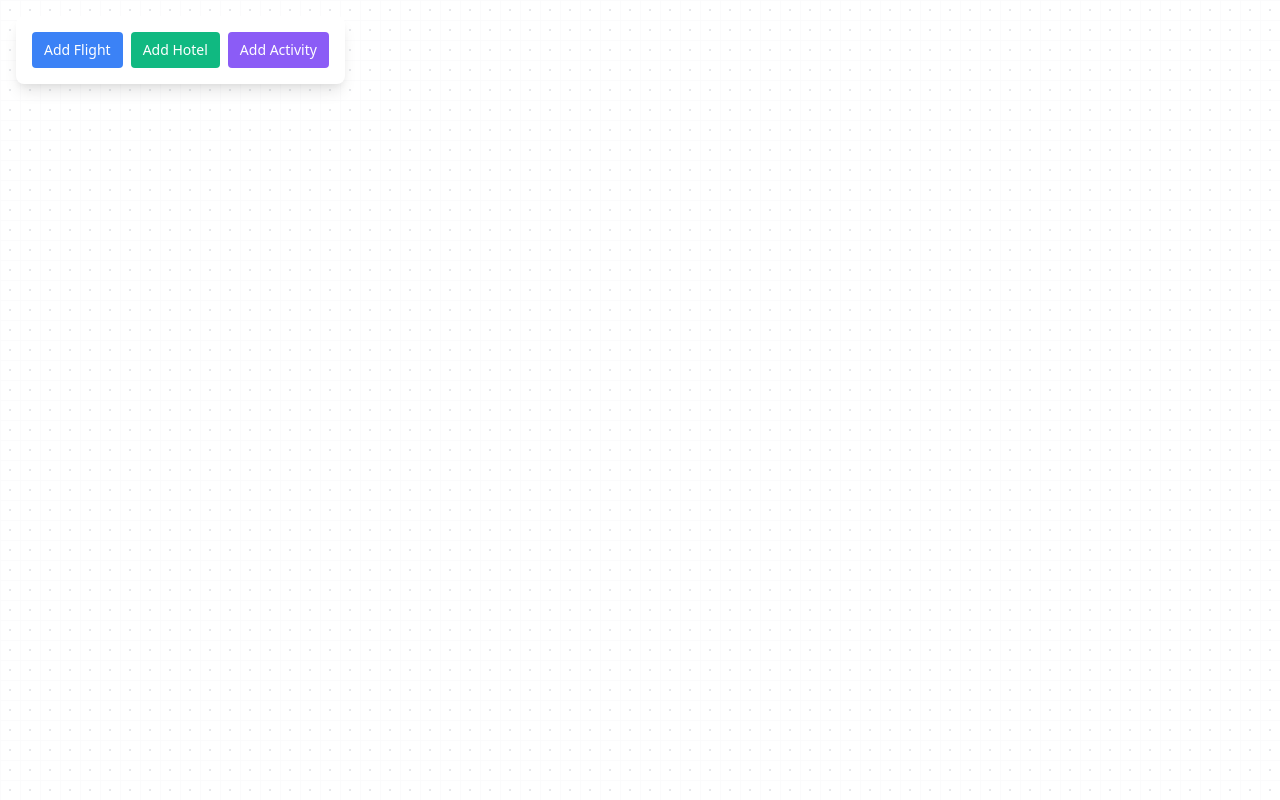
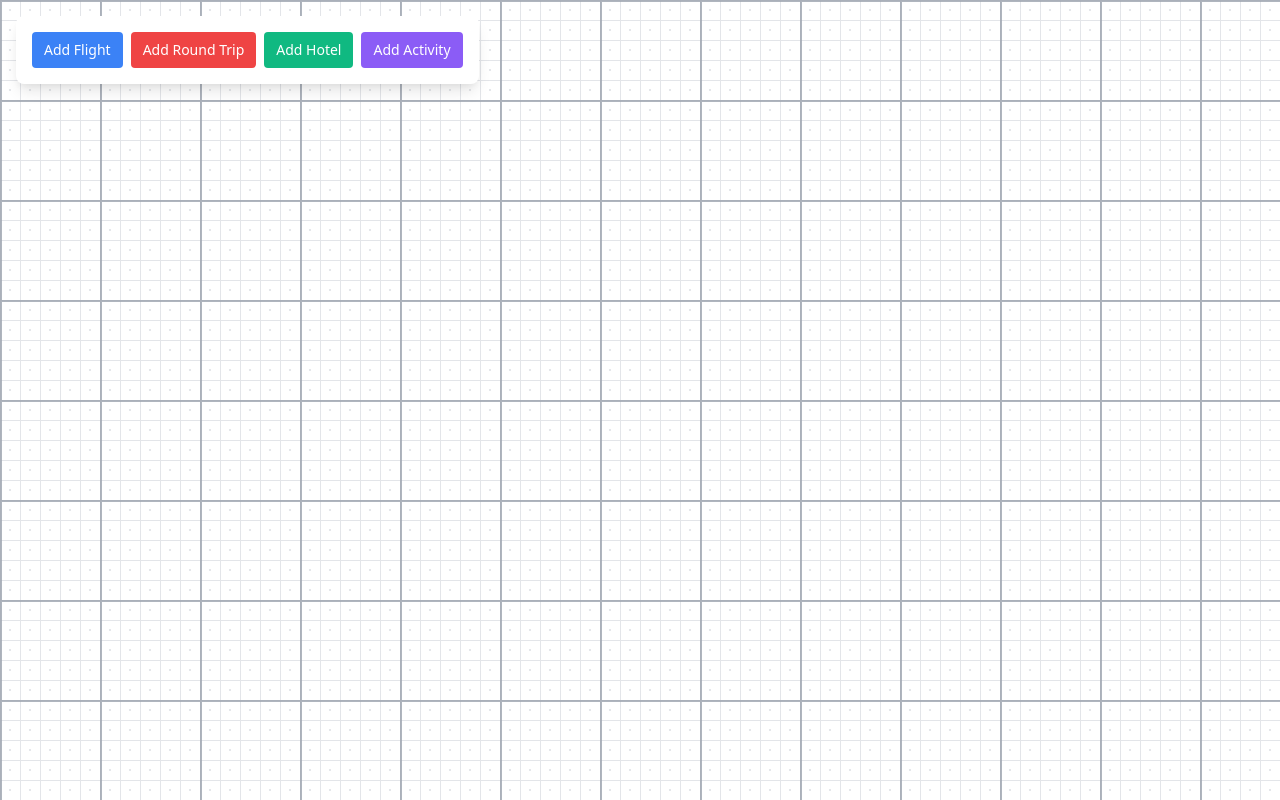
Before and after one commit to luciusscala/canvastest, a React (Vite) app: page / in a window 1280 px wide. Built offline with nearby package versions, Linux system fonts and the light colour scheme.

Commit message:
fixed connector logic

```diff
--- a/src/components/DotGrid.tsx
+++ b/src/components/DotGrid.tsx
@@ -18,17 +18,31 @@ export function DotGrid({ spacing = 20, dotSize = 1 }: DotGridProps) {
         }}
       />
 
-      {/* Subtle grid lines for snapping reference */}
+      {/* Grid lines - more visible */}
       <div
         className="absolute inset-0"
         style={{
           backgroundImage: `
-            linear-gradient(to right, #f3f4f6 1px, transparent 1px),
-            linear-gradient(to bottom, #f3f4f6 1px, transparent 1px)
+            linear-gradient(to right, #d1d5db 1px, transparent 1px),
+            linear-gradient(to bottom, #d1d5db 1px, transparent 1px)
           `,
           backgroundSize: `${spacing}px ${spacing}px`,
           backgroundPosition: '0 0',
-          opacity: 0.3,
+          opacity: 0.6,
+        }}
+      />
+
+      {/* Major grid lines every 5th line */}
+      <div
+        className="absolute inset-0"
+        style={{
+          backgroundImage: `
+            linear-gradient(to right, #9ca3af 2px, transparent 2px),
+            linear-gradient(to bottom, #9ca3af 2px, transparent 2px)
+          `,
+          backgroundSize: `${spacing * 5}px ${spacing * 5}px`,
+          backgroundPosition: '0 0',
+          opacity: 0.8,
         }}
       />
     </div>
--- a/src/components/DraggableBlock.tsx
+++ b/src/components/DraggableBlock.tsx
@@ -2,6 +2,7 @@ import { useDraggable } from '@dnd-kit/core';
 import { useState } from 'react';
 import type { TravelBlock } from '../types/index';
 import { FlightBlock } from './blocks/FlightBlock';
+import { RoundTripFlightBlock } from './blocks/RoundTripFlightBlock';
 import { HotelBlock } from './blocks/HotelBlock';
 import { ActivityBlock } from './blocks/ActivityBlock';
 import { TimelineBlock } from './TimelineBlock';
@@ -40,6 +41,8 @@ export function DraggableBlock({ block }: DraggableBlockProps) {
     switch (block.type) {
       case 'flight':
         return <FlightBlock block={block as any} />;
+      case 'roundtrip-flight':
+        return <RoundTripFlightBlock block={block as any} />;
       case 'hotel':
         return <HotelBlock block={block as any} />;
       case 'activity':
--- a/src/components/Toolbar.tsx
+++ b/src/components/Toolbar.tsx
@@ -1,5 +1,5 @@
 import { useCanvasStore } from '../store/useCanvasStore';
-import type { FlightBlock, HotelBlock, ActivityBlock } from '../types/index';
+import type { FlightBlock, RoundTripFlightBlock, HotelBlock, ActivityBlock } from '../types/index';
 
 export function Toolbar() {
   const { addBlock } = useCanvasStore();
@@ -8,7 +8,7 @@ export function Toolbar() {
     const now = new Date();
     const startTime = new Date(now.getTime() + 2 * 60 * 60 * 1000); // 2 hours from now
     const endTime = new Date(now.getTime() + 7 * 60 * 60 * 1000); // 7 hours from now
-    const duration = (endTime.getTime() - startTime.getTime()) / (1000 * 60 * 60 * 24); // Convert to days
+    const duration = (endTime.getTime() - startTime.getTime()) / (1000 * 60 * 60); // Duration in hours
 
     const flight: FlightBlock = {
       id: `flight-${Date.now()}`,
@@ -30,7 +30,7 @@ export function Toolbar() {
     const now = new Date();
     const startTime = new Date(now.getTime() + 8 * 60 * 60 * 1000); // 8 hours from now
     const endTime = new Date(now.getTime() + 4 * 24 * 60 * 60 * 1000); // 4 days from now
-    const duration = (endTime.getTime() - startTime.getTime()) / (1000 * 60 * 60 * 24); // Convert to days
+    const duration = (endTime.getTime() - startTime.getTime()) / (1000 * 60 * 60); // Duration in hours
 
     const hotel: HotelBlock = {
       id: `hotel-${Date.now()}`,
@@ -47,11 +47,38 @@ export function Toolbar() {
     addBlock(hotel);
   };
 
+  const addSampleRoundTripFlight = () => {
+    const now = new Date();
+    const departureTime = new Date(now.getTime() + 2 * 60 * 60 * 1000); // 2 hours from now
+    const returnTime = new Date(now.getTime() + 7 * 24 * 60 * 60 * 1000); // 7 days from now
+    const duration = (returnTime.getTime() - departureTime.getTime()) / (1000 * 60 * 60); // Duration in hours
+
+    const roundTripFlight: RoundTripFlightBlock = {
+      id: `roundtrip-flight-${Date.now()}`,
+      type: 'roundtrip-flight',
+      title: 'Round Trip Flight',
+      departureFrom: 'NYC',
+      departureTo: 'LAX',
+      returnFrom: 'LAX',
+      returnTo: 'NYC',
+      departureFlightNumber: 'AA123',
+      returnFlightNumber: 'AA456',
+      departureTime,
+      returnTime,
+      startTime: departureTime,
+      endTime: returnTime,
+      duration,
+      x: 100,
+      y: 200,
+    };
+    addBlock(roundTripFlight);
+  };
+
   const addSampleActivity = () => {
     const now = new Date();
     const startTime = new Date(now.getTime() + 12 * 60 * 60 * 1000); // 12 hours from now
     const endTime = new Date(now.getTime() + 15 * 60 * 60 * 1000); // 15 hours from now
-    const duration = (endTime.getTime() - startTime.getTime()) / (1000 * 60 * 60 * 24); // Convert to days
+    const duration = (endTime.getTime() - startTime.getTime()) / (1000 * 60 * 60); // Duration in hours
 
     const activity: ActivityBlock = {
       id: `activity-${Date.now()}`,
@@ -78,6 +105,12 @@ export function Toolbar() {
         Add Flight
       </button>
       <button
+        onClick={addSampleRoundTripFlight}
+        className="px-3 py-2 bg-red-500 text-white rounded hover:bg-red-600 text-sm"
+      >
+        Add Round Trip
+      </button>
+      <button
         onClick={addSampleHotel}
         className="px-3 py-2 bg-green-500 text-white rounded hover:bg-green-600 text-sm"
       >
--- a/src/components/blocks/FlightBlock.tsx
+++ b/src/components/blocks/FlightBlock.tsx
@@ -5,8 +5,8 @@ interface FlightBlockProps {
 }
 
 export function FlightBlock({ block }: FlightBlockProps) {
-  // Convert duration from days to hours for display
-  const hours = Math.round(block.duration * 24 * 10) / 10;
+  // Duration is already in hours
+  const hours = Math.round(block.duration * 10) / 10;
 
   return (
     <div className="text-black text-center">
--- a/src/components/blocks/HotelBlock.tsx
+++ b/src/components/blocks/HotelBlock.tsx
@@ -5,8 +5,8 @@ interface HotelBlockProps {
 }
 
 export function HotelBlock({ block }: HotelBlockProps) {
-  // Use the duration property from the block
-  const days = block.duration;
+  // Convert duration from hours to days for display
+  const days = Math.round((block.duration / 24) * 10) / 10;
 
   return (
     <div className="text-black text-center">
--- /dev/null
+++ b/src/components/blocks/RoundTripFlightBlock.tsx
@@ -0,0 +1,14 @@
+import type { RoundTripFlightBlock as RoundTripFlightBlockType } from '../../types/index';
+
+interface RoundTripFlightBlockProps {
+  block: RoundTripFlightBlockType;
+}
+
+export function RoundTripFlightBlock({ block }: RoundTripFlightBlockProps) {
+  return (
+    <div className="text-black text-center">
+      <div className="font-bold text-sm">{block.departureFrom} → {block.departureTo}</div>
+      <div className="text-xs">{block.returnFrom} → {block.returnTo}</div>
+    </div>
+  );
+}
--- a/src/types/index.ts
+++ b/src/types/index.ts
@@ -1,12 +1,12 @@
 export interface TravelBlock {
   id: string;
-  type: 'flight' | 'hotel' | 'activity';
+  type: 'flight' | 'hotel' | 'activity' | 'roundtrip-flight';
   startTime: Date;
   endTime: Date;
   x: number;
   y: number;
   title: string;
-  duration: number; // Duration in days
+  duration: number; // Duration in hours
 }
 
 export interface FlightBlock extends TravelBlock {
@@ -14,6 +14,18 @@ export interface FlightBlock extends TravelBlock {
   from: string;
   to: string;
   flightNumber?: string;
+}
+
+export interface RoundTripFlightBlock extends TravelBlock {
+  type: 'roundtrip-flight';
+  departureFrom: string;
+  departureTo: string;
+  returnFrom: string;
+  returnTo: string;
+  departureFlightNumber?: string;
+  returnFlightNumber?: string;
+  departureTime: Date;
+  returnTime: Date;
 }
 
 export interface HotelBlock extends TravelBlock {
--- a/src/utils/blockConnections.ts
+++ b/src/utils/blockConnections.ts
@@ -40,7 +40,7 @@ export function getConnectionPoints(block: TravelBlock): ConnectionPoint[] {
 
 // Calculate block width based on duration
 export function getBlockWidth(block: TravelBlock): number {
-  const PIXELS_PER_DAY = 60; // Each day is 60 pixels wide
+  const PIXELS_PER_HOUR = 2.5; // Each hour is 2.5 pixels wide
   const EVENT_BLOCK_WIDTH = 80; // Width of the thick event blocks
 
   if (block.type === 'activity') {
@@ -48,7 +48,7 @@ export function getBlockWidth(block: TravelBlock): number {
   }
 
   // For flights and hotels, total width includes two event blocks plus timeline
-  return Math.max(160, block.duration * PIXELS_PER_DAY); // Minimum 160px width
+  return Math.max(160, block.duration * PIXELS_PER_HOUR); // Minimum 160px width
 }
 
 // Check if two blocks can connect
```
Also changed, not shown: src/components/Canvas.tsx (+14 -4 lines), src/components/TimelineBlock.tsx (+12 -8 lines).
